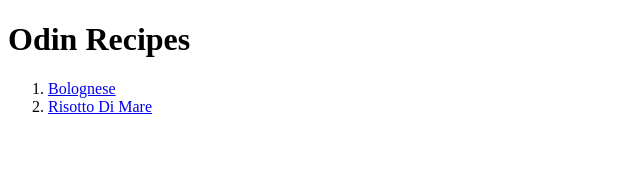
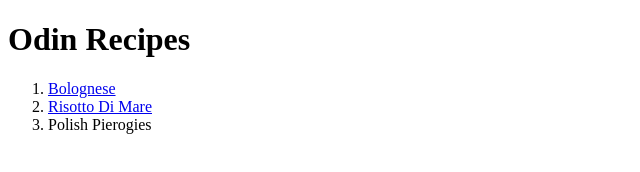
Before and after one commit to pukackis/odin-recipes, a plain HTML site: page index.html in a window 1280 px wide. Shown: the whole page, without its empty margins (0-640 px from the left). Drawn offline with Linux system fonts and the light colour scheme.

Commit message:
Add pierogies recipe to the homepage

```diff
--- a/index.html
+++ b/index.html
@@ -11,6 +11,7 @@
     <ol>
       <li><a href="./recipes/bolognese.html">Bolognese</a></li>
       <li><a href="./recipes/risottomare.html">Risotto Di Mare</a></li>
+      <li><a href="./recipes/pierogies.html"></a>Polish Pierogies</li>
     </ol>
   </body>
 </html>
```
